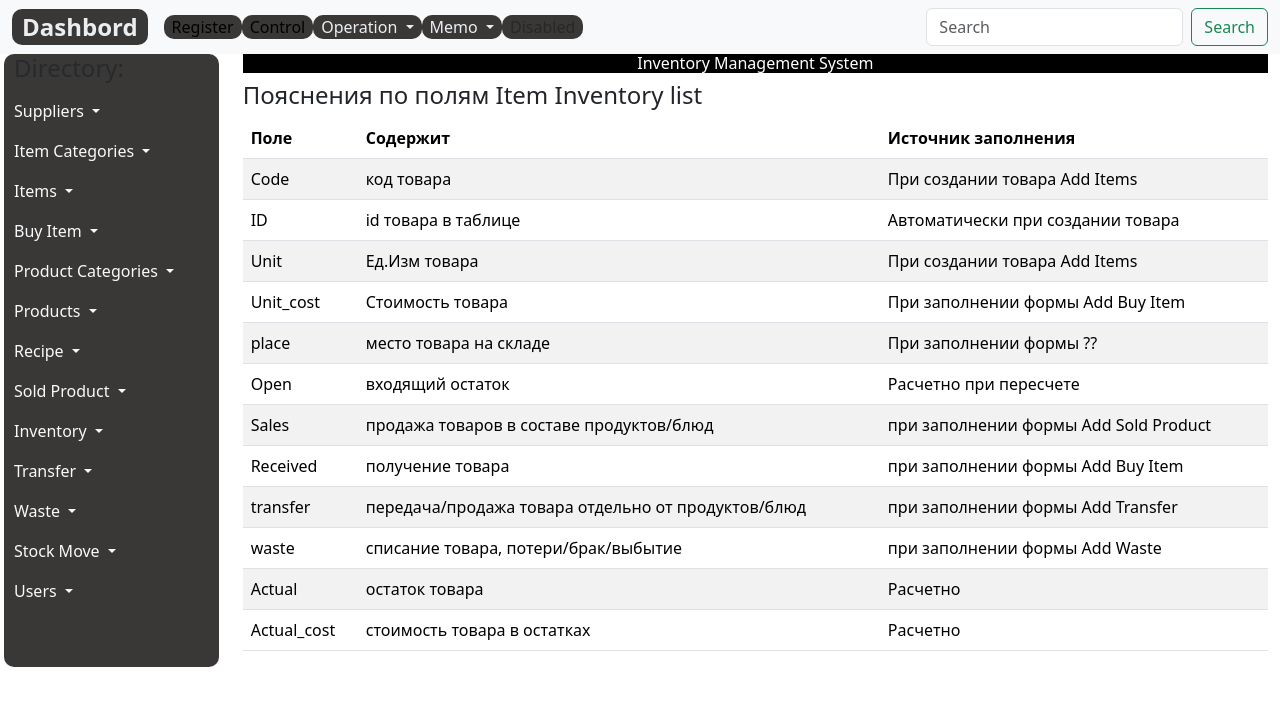
After one commit to vasevyp/PMS, a Django app: page /control/inventory_about/ in a window 1280 px wide. The commit adds this page. Shown: the top 706 px of the page. Run offline with Django 4.2, Linux system fonts and the light colour scheme; some libraries are stand-ins or nearby versions.

Commit message:
Выполнен показ из Dashbord страниц Inventory: About , View

```diff
--- /dev/null
+++ b/control/templates/control/inventory_about.html
@@ -0,0 +1,109 @@
+{% extends 'base.html' %}
+{% load static %}
+{% block title %}
+{{block.super}}: Help
+{% endblock %}
+
+{% block content %}
+
+
+<div class="container">
+
+  <header id="header" class="header">
+    <div class="top-left">
+      <div class="navbar-header text-center" style="background: black">
+        <h1 class="navbar-brand " style="color: white">Inventory Management System</h1>
+
+      </div>
+    </div>
+    <h4>Пояснения по полям Item Inventory list</h4>
+
+    <table class="table table-striped">
+      <thead>
+        <tr>
+          <th>Поле</th>
+          <th>Содержит</th>
+          <th>Источник заполнения</th>
+
+        </tr>
+      </thead>
+      <tbody>
+
+        <tr>
+          <td>Code</td>
+          <td>код товара</td>
+          <td> При создании товара Add Items</td>
+        </tr>
+        <tr>
+          <td>ID</td>
+          <td>id товара в таблице</td>
+          <td>Автоматически при создании товара</td>
+        </tr>
+        <tr>
+          <td>Unit</td>
+          <td>Ед.Изм товара</td>
+          <td>При создании товара Add Items</td>
+        </tr>
+
+        <tr>
+          <td>Unit_cost</td>
+          <td>Стоимость товара</td>
+          <td>При заполнении формы Add Buy Item</td>
+        </tr>
+        <tr>
+          <td>place</td>
+          <td>место товара на складе</td>
+          <td>При заполнении формы ??</td>
+        </tr>
+        <tr>
+          <td>Open</td>
+          <td>входящий остаток</td>
+          <td>Расчетно при пересчете</td>
+        </tr>
+        <tr>
+          <td>Sales</td>
+          <td>продажа товаров в составе продуктов/блюд</td>
+          <td>при заполнении формы Add Sold Product</td>
+        </tr>
+        <tr>
+          <td>Received</td>
+          <td>получение товара</td>
+          <td>при заполнении формы Add Buy Item</td>
+        </tr>
+
+        <tr>
+          <td>transfer</td>
+          <td>передача/продажа товара отдельно от продуктов/блюд</td>
+          <td>при заполнении формы Add Transfer</td>
+        </tr>
+        <tr>
+          <td>waste</td>
+          <td>списание товара, потери/брак/выбытие</td>
+          <td>при заполнении формы Add Waste</td>
+        </tr>
+        <tr>
+          <td>Actual</td>
+          <td>остаток товара</td>
+          <td>Расчетно</td>
+        </tr>
+        <tr>
+          <td>Actual_cost</td>
+          <td>стоимость товара в остатках</td>
+          <td>Расчетно</td>
+        </tr>
+      </tbody>
+
+    </table>
+
+  </header>
+
+</div>
+
+
+
+</div>
+
+
+
+
+{% endblock %}
--- a/control/urls.py
+++ b/control/urls.py
@@ -1,6 +1,6 @@
 from django.urls import path
 
-from .views import control, buy_item, sold_product, BuyItemsListView, SoldProductListView
+from .views import control, buy_item, sold_product,  BuyItemsListView, SoldProductListView, InventoryListView,inventory_about
 
 urlpatterns = [
     path('', control, name='control'),
@@ -8,4 +8,6 @@ urlpatterns = [
     path('buy_item_list/', BuyItemsListView.as_view(), name='buy_item_list'),
     path('sold_product/', sold_product, name='sold_product'),
     path('sold_product_list/', SoldProductListView.as_view(), name='sold_product_list'),
+    path('inventory/', InventoryListView.as_view(), name='inventory'),
+    path('inventory_about/', inventory_about, name='inventory_about')
 ]
--- a/control/views.py
+++ b/control/views.py
@@ -53,6 +53,15 @@ class BuyItemsListView(ListView):
     context_object_name = 'buyitems'
 
 
+class InventoryListView(ListView):
+    model = StockItem
+    template_name='control/inventory_list.html'
+    context_object_name='stockitems'
+
+def inventory_about(request):
+    return render(request,'control/inventory_about.html')
+
+
 def sold_product(request):
     form = SoldProductForm()
     if request.method == 'POST':
--- a/register/templates/memo/memo.html
+++ b/register/templates/memo/memo.html
@@ -42,7 +42,7 @@
     <table class="table table-striped">
       <thead>
         <tr>
-          <th>posicion</th>
+          <th>position</th>
           <th>functions</th>
 
         </tr>
--- a/templates/base.html
+++ b/templates/base.html
@@ -189,8 +189,8 @@
               Inventory
             </a>
             <ul class="dropdown-menu">
-              <li><a class="dropdown-item" href="{% url 'add-to-recipe' %}">Add</a></li>
-              <li><a class="dropdown-item" href="{% url 'recipes-list' %}">View</a></li>
+              <li><a class="dropdown-item" href="{% url 'inventory_about' %}">About</a></li>
+              <li><a class="dropdown-item" href="{% url 'inventory' %}">View</a></li>
 
             </ul>
           </li>
```
Also changed, not shown: control/templates/control/control.html (+5 -2 lines), control/templates/control/inventory_list.html (renamed from control/templates/control/inventory.html, +10 -7 lines), db.sqlite3.
